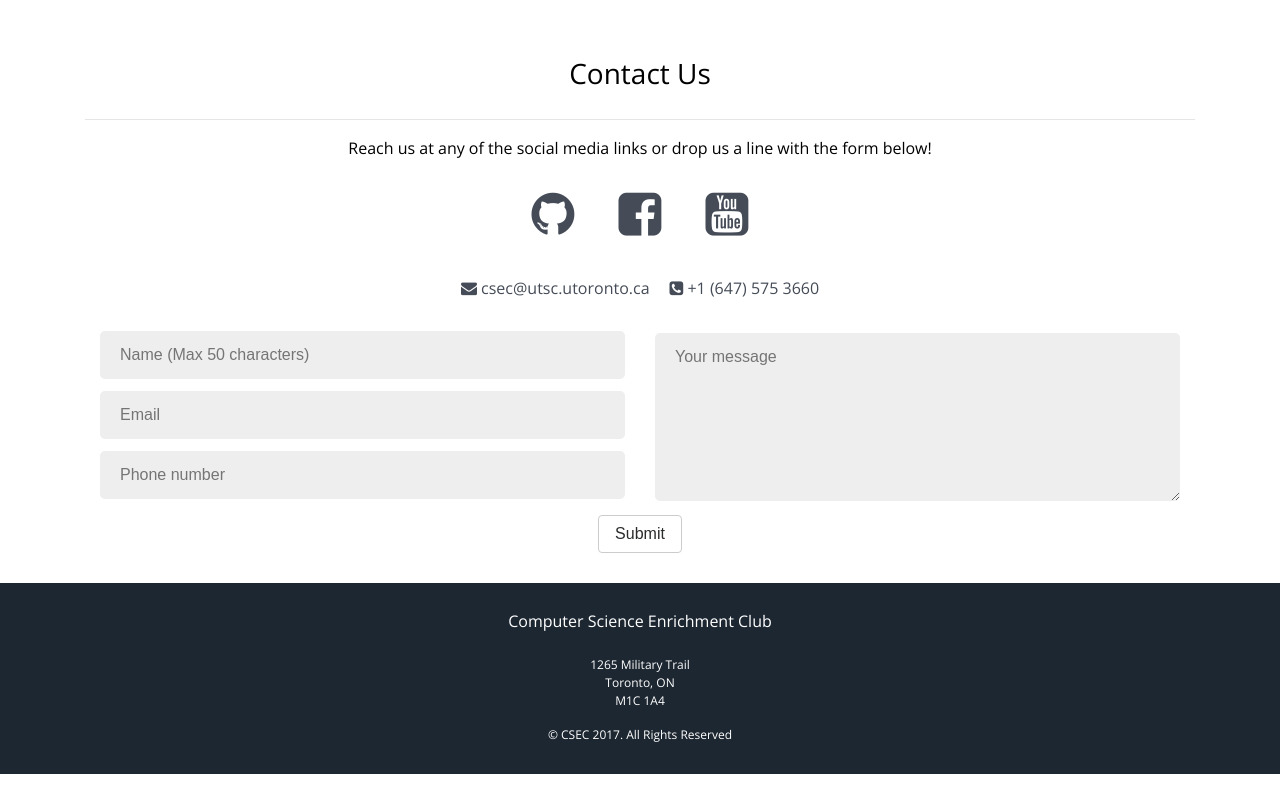
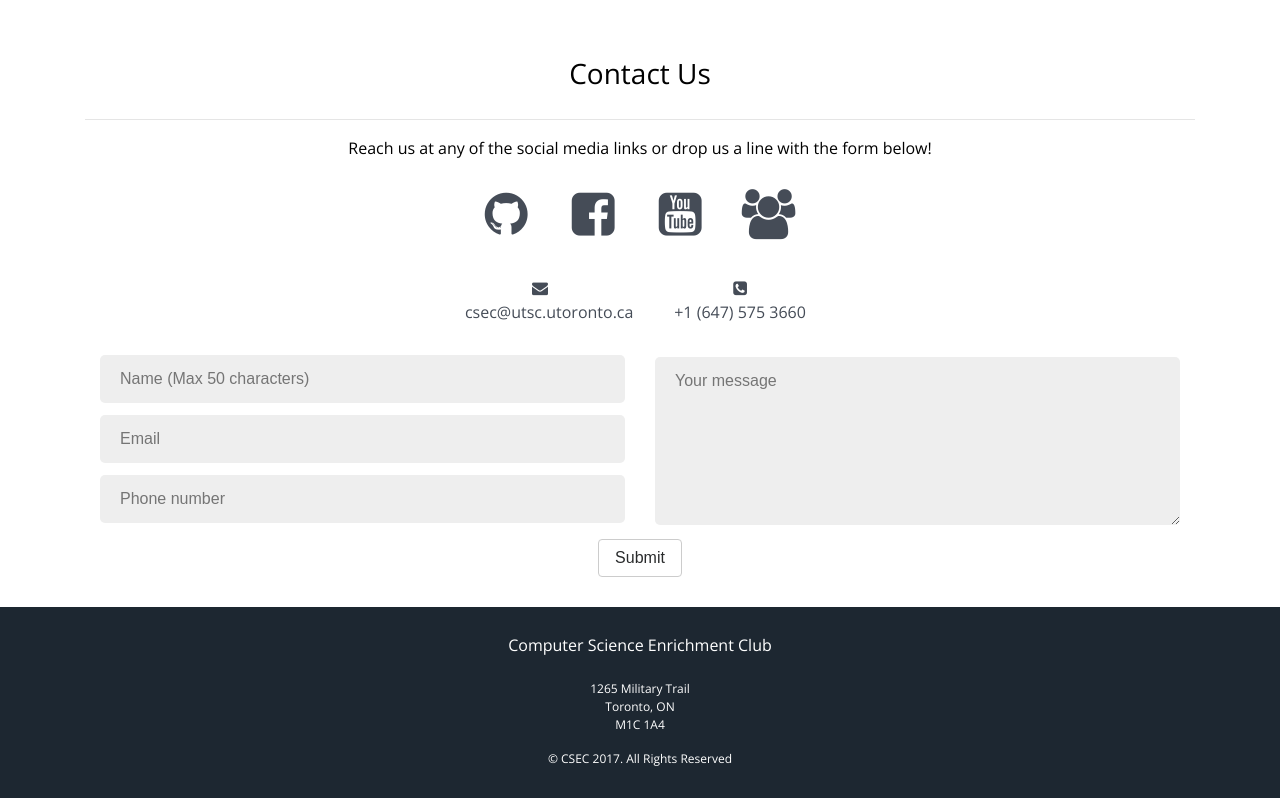
Before and after one commit to csecutsc/csec_site, a plain HTML site: page index.html in a window 1280 px wide. Shown: the part 2063-2861 px from the top of the page. Before the commit the page ends 2837 px from the top, so only its background shows below. Drawn offline with nearby package versions, Linux system fonts and the light colour scheme; a script that the page names is missing.

Commit message:
Added group link to all the contact sections

```diff
--- a/index.html
+++ b/index.html
@@ -95,8 +95,17 @@
             <h3 class="subtitle">Contact Us</h3>
             <hr>
             <p class="para">Reach us at any of the social media links or drop us a line with the form below!</p>
-            <div id="social"> <a href="https://github.com/csecutsc" target="_blank"><i class="fa fa-github"></i></a> <a href="https://www.facebook.com/pg/CSEC.UTSC/" target="_blank"><i class="fa fa-facebook-square"></i></a> <a href="https://www.youtube.com/channel/UC9x29X1_P9vhWe01g-D73xw" target="_blank"><i class="fa fa-youtube-square"></i></a> </div>
-            <div id="contact-links"> <a href="mailto:csec@utsc.utoronto.ca"><i class="fa fa-envelope"></i> csec@utsc.utoronto.ca</a> <a href="#"><i class="fa fa-phone-square"></i> +1 (647) 575 3660</a> </div>
+            <div id="social"> <a href="https://github.com/csecutsc" target="_blank"><i class="fa fa-github"></i></a> <a href="https://www.facebook.com/pg/CSEC.UTSC/" target="_blank"><i class="fa fa-facebook-square"></i></a> <a href="https://www.youtube.com/channel/UC9x29X1_P9vhWe01g-D73xw" target="_blank"><i class="fa fa-youtube-square"></i></a><a href="https://www.facebook.com/groups/csec2016.utsc/" target="_blank"><i class="fa fa-users"></i></a> </div>
+            <div id="contact-links">
+                <div class="row">
+                    <div class="col-md-6">
+                        <a href="mailto:csec@utsc.utoronto.ca"><i class="fa fa-envelope"></i><br>csec@utsc.utoronto.ca</a>
+                    </div>
+                    <div class="col-md-6">
+                        <a href="#"><i class="fa fa-phone-square"></i><br>+1 (647) 575 3660</a>
+                    </div>
+                </div>
+            </div>
             <div class="message-form">
                 <div class="container">
                     <form action="action.php" method="post">
```
Also changed, not shown: a/index.html (+12 -3 lines), s/index.html (+12 -3 lines), seminars.html (+12 -3 lines).
